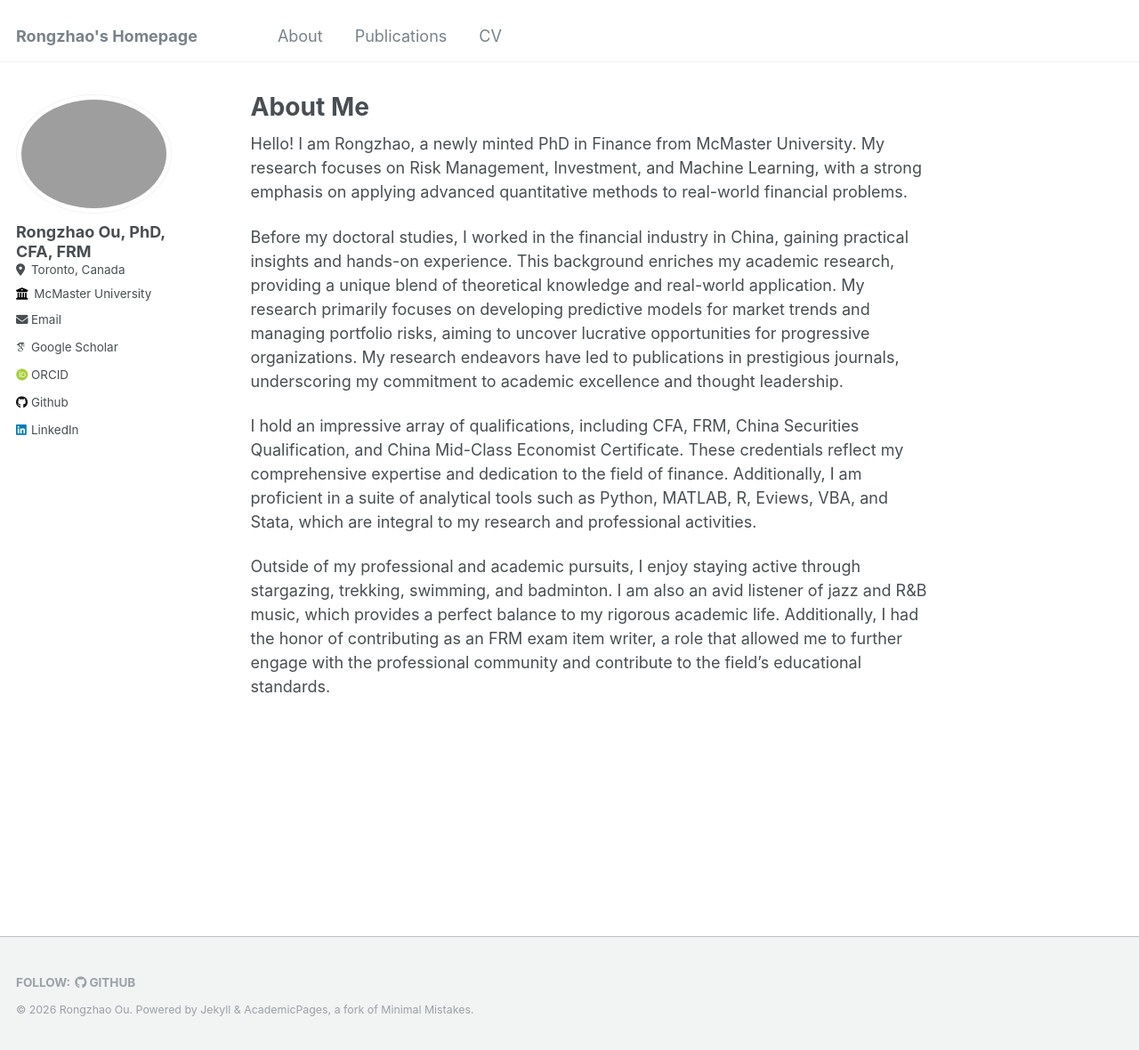
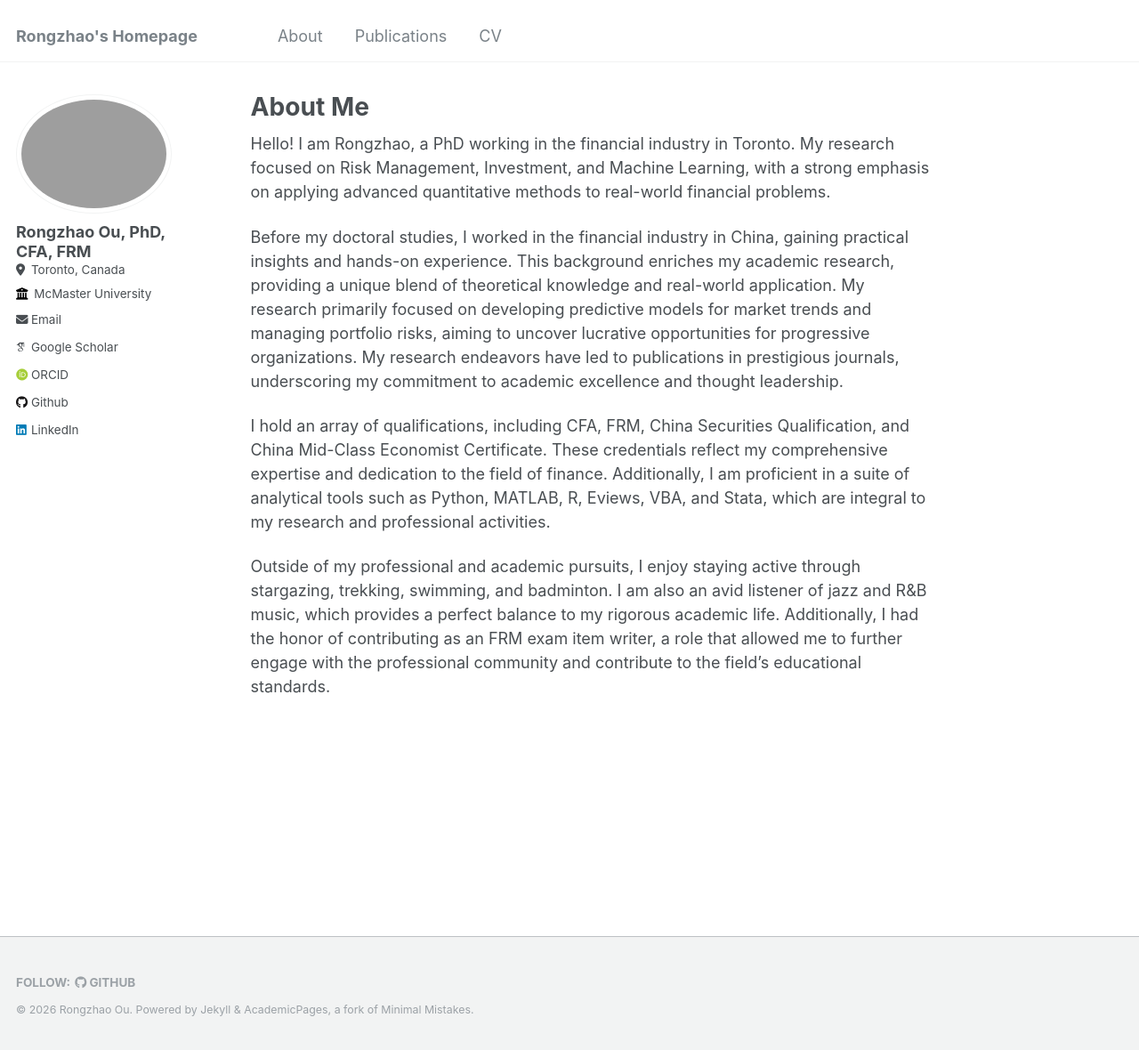
Before and after one commit to ourongzhao/ourongzhao.github.io, a Jekyll site: the page built from _pages/aboutme.md, in a window 1280 px wide and 1180 px high. Shown: the whole window at 89% size. Built offline with Jekyll 4.4.1, drawn with Linux system fonts in a browser that asks for light colours; some web fonts are replaced.

Commit message:
Update aboutme.md

```diff
--- a/_pages/aboutme.md
+++ b/_pages/aboutme.md
@@ -7,10 +7,10 @@ redirect_from:
   - /aboutme.html
 ---
 
-Hello! I am Rongzhao, a newly minted PhD in Finance from McMaster University. My research focuses on Risk Management, Investment, and Machine Learning, with a strong emphasis on applying advanced quantitative methods to real-world financial problems.
+Hello! I am Rongzhao, a PhD working in the financial industry in Toronto. My research focused on Risk Management, Investment, and Machine Learning, with a strong emphasis on applying advanced quantitative methods to real-world financial problems.
 
-Before my doctoral studies, I worked in the financial industry in China, gaining practical insights and hands-on experience. This background enriches my academic research, providing a unique blend of theoretical knowledge and real-world application. My research primarily focuses on developing predictive models for market trends and managing portfolio risks, aiming to uncover lucrative opportunities for progressive organizations. My research endeavors have led to publications in prestigious journals, underscoring my commitment to academic excellence and thought leadership.
+Before my doctoral studies, I worked in the financial industry in China, gaining practical insights and hands-on experience. This background enriches my academic research, providing a unique blend of theoretical knowledge and real-world application. My research primarily focused on developing predictive models for market trends and managing portfolio risks, aiming to uncover lucrative opportunities for progressive organizations. My research endeavors have led to publications in prestigious journals, underscoring my commitment to academic excellence and thought leadership.
 
-I hold an impressive array of qualifications, including CFA, FRM, China Securities Qualification, and China Mid-Class Economist Certificate. These credentials reflect my comprehensive expertise and dedication to the field of finance. Additionally, I am proficient in a suite of analytical tools such as Python, MATLAB, R, Eviews, VBA, and Stata, which are integral to my research and professional activities.
+I hold an array of qualifications, including CFA, FRM, China Securities Qualification, and China Mid-Class Economist Certificate. These credentials reflect my comprehensive expertise and dedication to the field of finance. Additionally, I am proficient in a suite of analytical tools such as Python, MATLAB, R, Eviews, VBA, and Stata, which are integral to my research and professional activities.
 
 Outside of my professional and academic pursuits, I enjoy staying active through stargazing, trekking, swimming, and badminton. I am also an avid listener of jazz and R&B music, which provides a perfect balance to my rigorous academic life. Additionally, I had the honor of contributing as an FRM exam item writer, a role that allowed me to further engage with the professional community and contribute to the field's educational standards.
```
